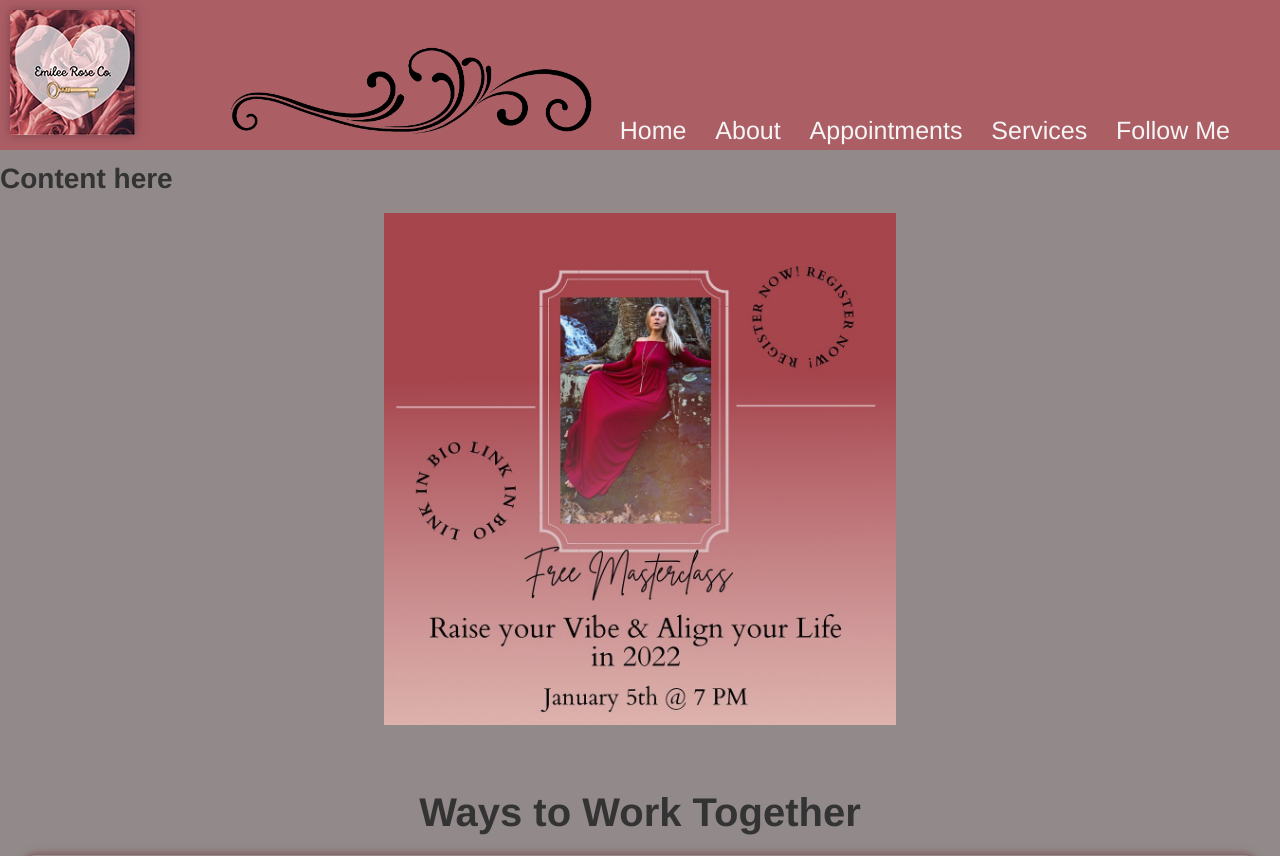
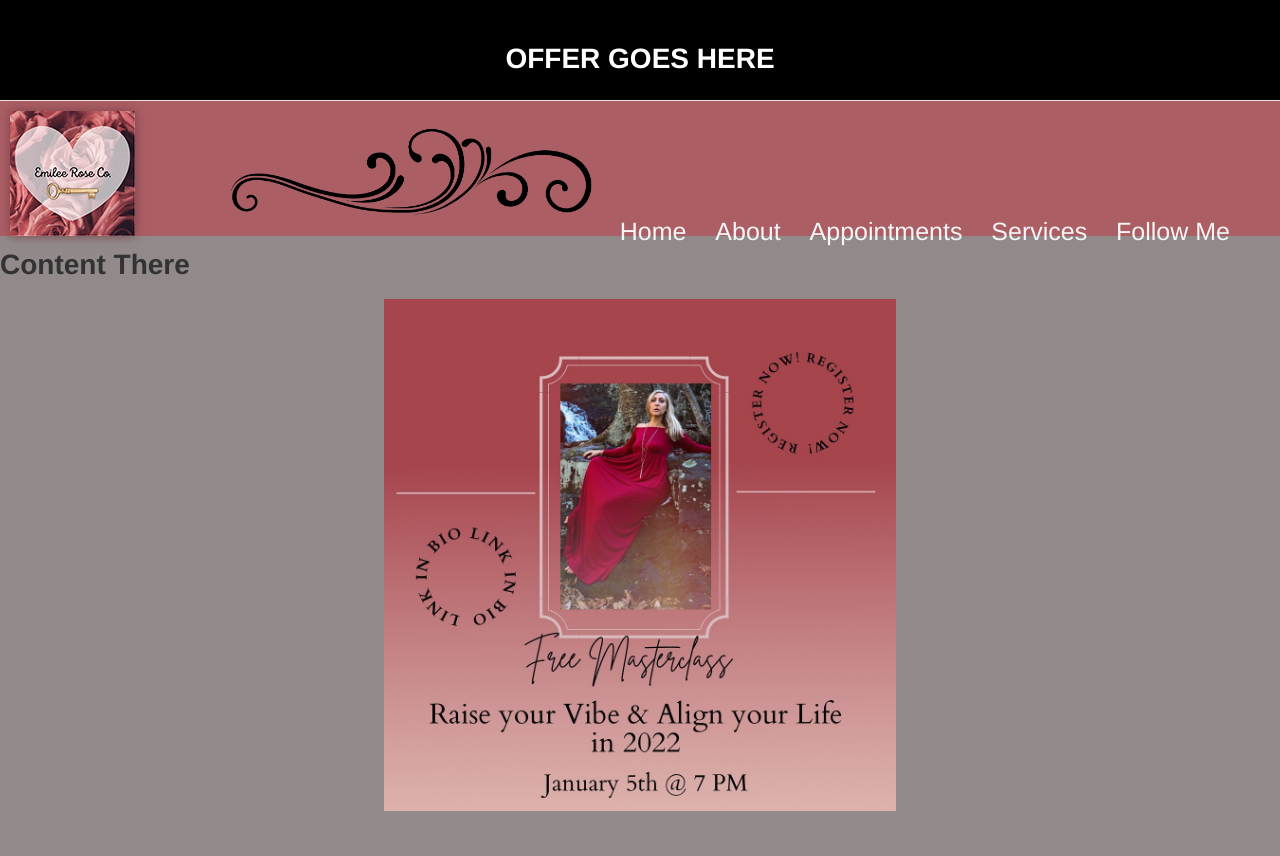
Before and after one commit to dpmfd1e3/emileeroseco.com, a PHP site: page / in a window 1280 px wide; the page is wider, and only the part inside the window is pictured. Shown: the top 856 px of that part. Run offline with PHP 8.4, Linux system fonts and the light colour scheme; some libraries are stand-ins or nearby versions.

Commit message:
morning update

```diff
--- a/css/erc.css
+++ b/css/erc.css
@@ -36,7 +36,7 @@ header {
     padding-top: 30px;
     z-index: 100;
     border-bottom: 1px solid #e5e5e5;
-    display: none;
+
 }
 .logo {
     margin-top: 10px;
--- a/index.html
+++ b/index.php
@@ -49,7 +49,7 @@
 
 
       <main>
-          <h1>Content here</h1>
+          <h1>Content There</h1>
       </main>
       <content>
           <h2>Ways to Work Together</h2>
```
